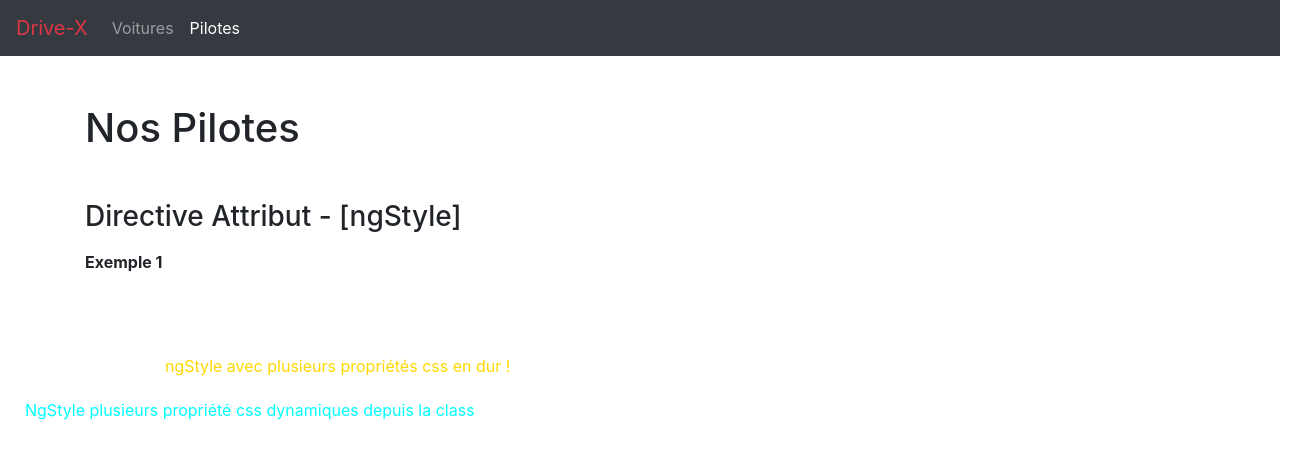
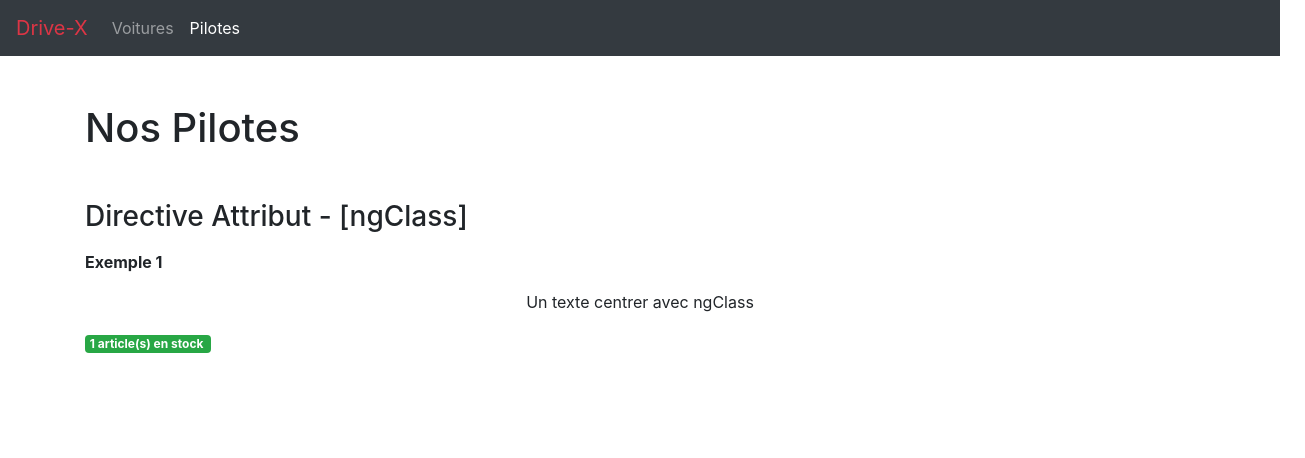
Before and after one commit to Amar2050/Drive-X-Angular, an Angular app in the folder Drive-X/: page /drivers in a window 1280 px wide. Shown: the top 458 px of the page, 1305 px wide, since content can reach past the window. Built offline with nearby package versions, Linux system fonts and the light colour scheme.

Commit message:
Directive - Directive Attribut- [ngClass] - Exemple 1
ngClass prend en param un objet tout comme ngStyle et permet les memes choses mais utilise les classes css ou ici Bootstrap pour aller plus vite

```diff
--- a/Drive-X/src/app/drivers-list/drivers-list.component.html
+++ b/Drive-X/src/app/drivers-list/drivers-list.component.html
@@ -2,12 +2,18 @@
     Nos Pilotes
 </h1>
 
-<p class="h3 my-3">Directive Attribut - [ngStyle]</p>
+<p class="h3 my-3">Directive Attribut - [ngClass]</p>
 
 <p class="font-weight-bold">Exemple 1</p>
 
-<!-- ngStyle prend en parametre un objet et permet d'appliquer plusieurs propriété css en meme temps   -->
+<!-- ngClass fonctionne presque comme ngStyle sauf qu'il concerne les classes css    -->
 
-<p [ngStyle]="{color:'gold',margin:'30px',padding:'50px'}">ngStyle avec plusieurs propriétés css en dur !</p>
+<p [ngClass]="{'text-center': true}">Un texte centrer avec ngClass</p>
 
-<p [ngStyle]="{color:getColor(),margin:uneMarge,padding:'50px'}">NgStyle plusieurs propriété css dynamiques depuis la class</p>
+
+<!-- Ici selon le stock je fais varié la couleur du badge, il faut changer le stock
+     dans la classe pour constater le réaction du template -->
+
+<p [ngClass]="{'badge':true, 'badge-success': stock >= 1,
+               'badge-danger': stock <= 0 }">
+               {{ stock }} article(s) en stock </p>
--- a/Drive-X/src/app/drivers-list/drivers-list.component.ts
+++ b/Drive-X/src/app/drivers-list/drivers-list.component.ts
@@ -7,15 +7,7 @@ import { Component, OnInit } from '@angular/core';
 })
 export class DriversListComponent implements OnInit {
 
- // Je définis une marge
-  uneMarge:string = "-110px";
-
-  // NgStyle me permet d'utiliser plusieurs variables ou méthodes pour un seul element du dom
-  getColor(){
-    return "aqua";
-  }
-
-
+  stock:number =1;
 
   constructor() { }
 
```
